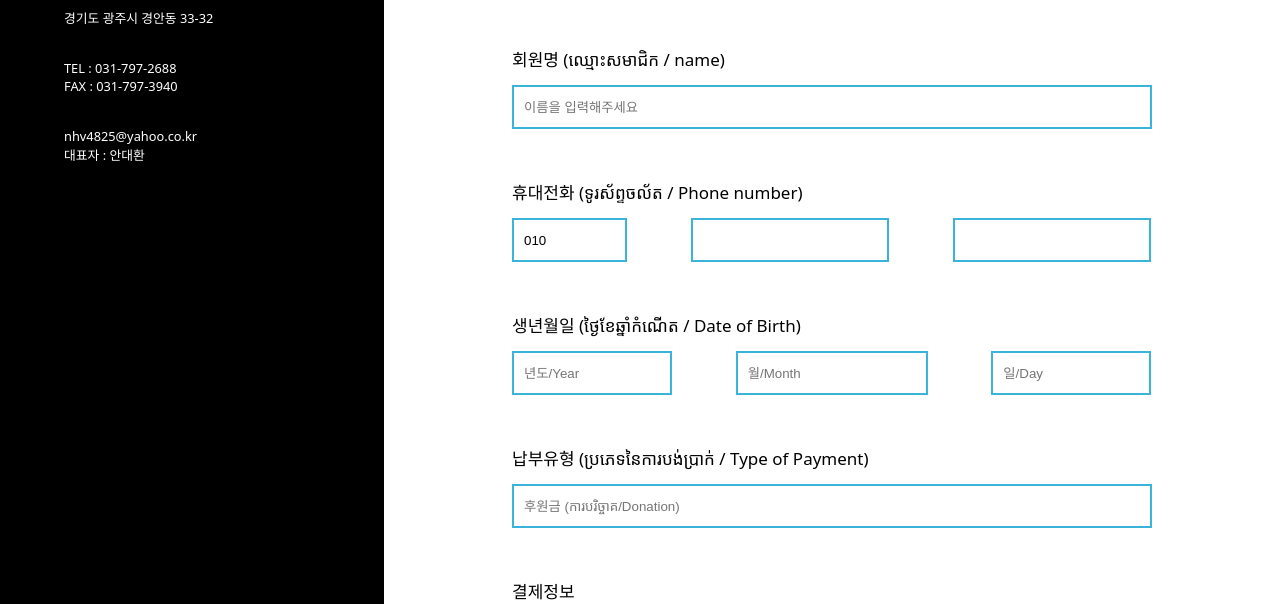
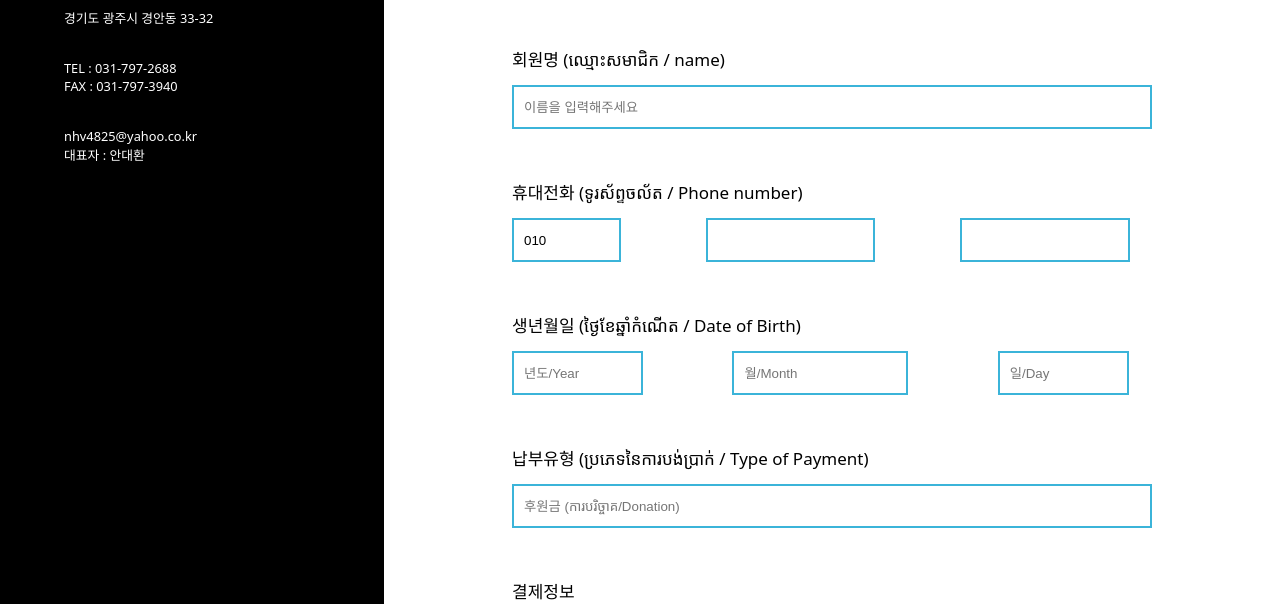
Before and after one commit to ckim48/audo_debit, a Flask app: page / in a window 1280 px wide. Shown: the part 992-1596 px from the top of the page. Run offline with Flask 3, Linux system fonts and the light colour scheme.

Commit message:
Add files via upload

```diff
--- a/templates/index.html
+++ b/templates/index.html
@@ -91,21 +91,16 @@
             -->
 <div class="form_block">
     <h2>휴대전화 (ទូរស័ព្ទចល័ត / Phone number)</h2>
-                <input name="phone_num1" style="width: calc(28% - 4px - 10%); margin-right: calc(10% - 4.5px);" value="010">
-                <input name="phone_num2" style="width: calc(36% - 4px - 5%); margin-right: calc(10% - 4.5px);">
-                <input name="phone_num3" style="width: calc(36% - 4px - 5%);">
+    <input name="phone_num1" style="width: calc(25% - 4px - 8%); margin-right: calc(14% - 9px);" value="010">
+    <input name="phone_num2" style="width: calc(33% - 4px - 6.5%); margin-right: calc(14% - 9px);">
+    <input name="phone_num3" style="width: calc(33% - 4px - 6.5%);">
 </div>
-<!-- 납부자 이메일 추가 자동이체후원신청서는 있는데 여기는 없어서 추가함 -->
-<!--            <div class="form_block">-->
-<!--                <h2>회원이메일 (email)</h2>-->
-<!--                <input name="member_email" placeholder="이메일을 입력해주세요" style="width: calc(100% - 4px);">-->
-<!--            </div>-->
 
 <div class="form_block">
     <h2>생년월일 (ថ្ងៃខែឆ្នាំកំណើត / Date of Birth)</h2>
-                <input name="birth_year" placeholder="년도/Year" style="width: calc(30% - 4px - 5%); margin-right: calc(10% - 4.5px);">
-                <input name="birth_month" placeholder="월/Month" style="width: calc(40% - 4px - 10%); margin-right: calc(10% - 4.5px);">
-                <input name="birth_day" placeholder="일/Day" style="width: calc(30% - 4px - 5%);">
+    <input name="birth_year" placeholder="년도/Year" style="width: calc(27% - 4px - 6.5%); margin-right: calc(14% - 4.5px);">
+    <input name="birth_month" placeholder="월/Month" style="width: calc(36% - 4px - 8.5%); margin-right: calc(14% - 4.5px);">
+    <input name="birth_day" placeholder="일/Day" style="width: calc(27% - 4px - 6.5%);">
 </div>
 <!--            <div class="form_block">-->
 <!--                <h2>주소 (address)</h2>-->
```
Lines whose indentation alone changed are shown as unchanged.
